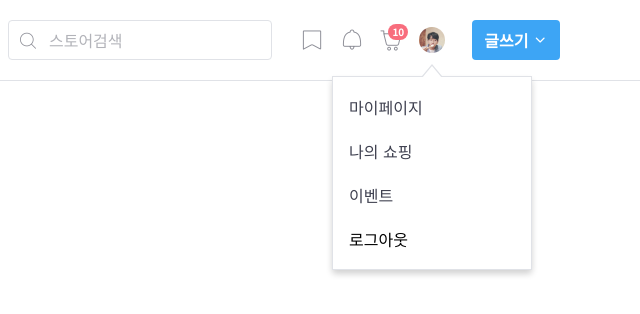
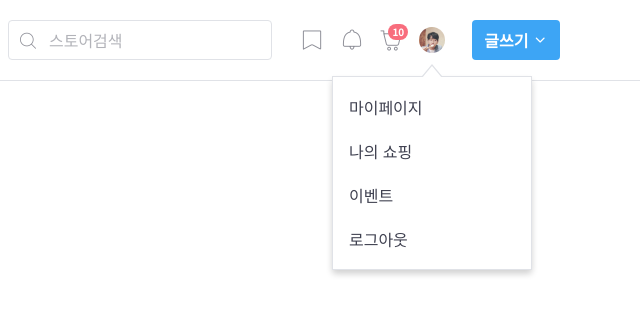
Before and after one commit to ysisys0202/tomorrow-house, a website: page index.html in a window 1280 px wide. Shown: the full height of the page, 640-1280 px from the left. Drawn offline with nearby package versions, Linux system fonts and the light colour scheme; files that its build step writes are made by us from their sources; files whose address does not match are found by name.

Commit message:
💄Add my-menu text-style

```diff
--- a/styles/components/_my-menu.scss
+++ b/styles/components/_my-menu.scss
@@ -57,6 +57,7 @@
     a,
     button {
       @include flexbox(start);
+      @include text-style(16, $primary);
       padding: 0 8px;
       width: 100%;
       height: 44px;
```
